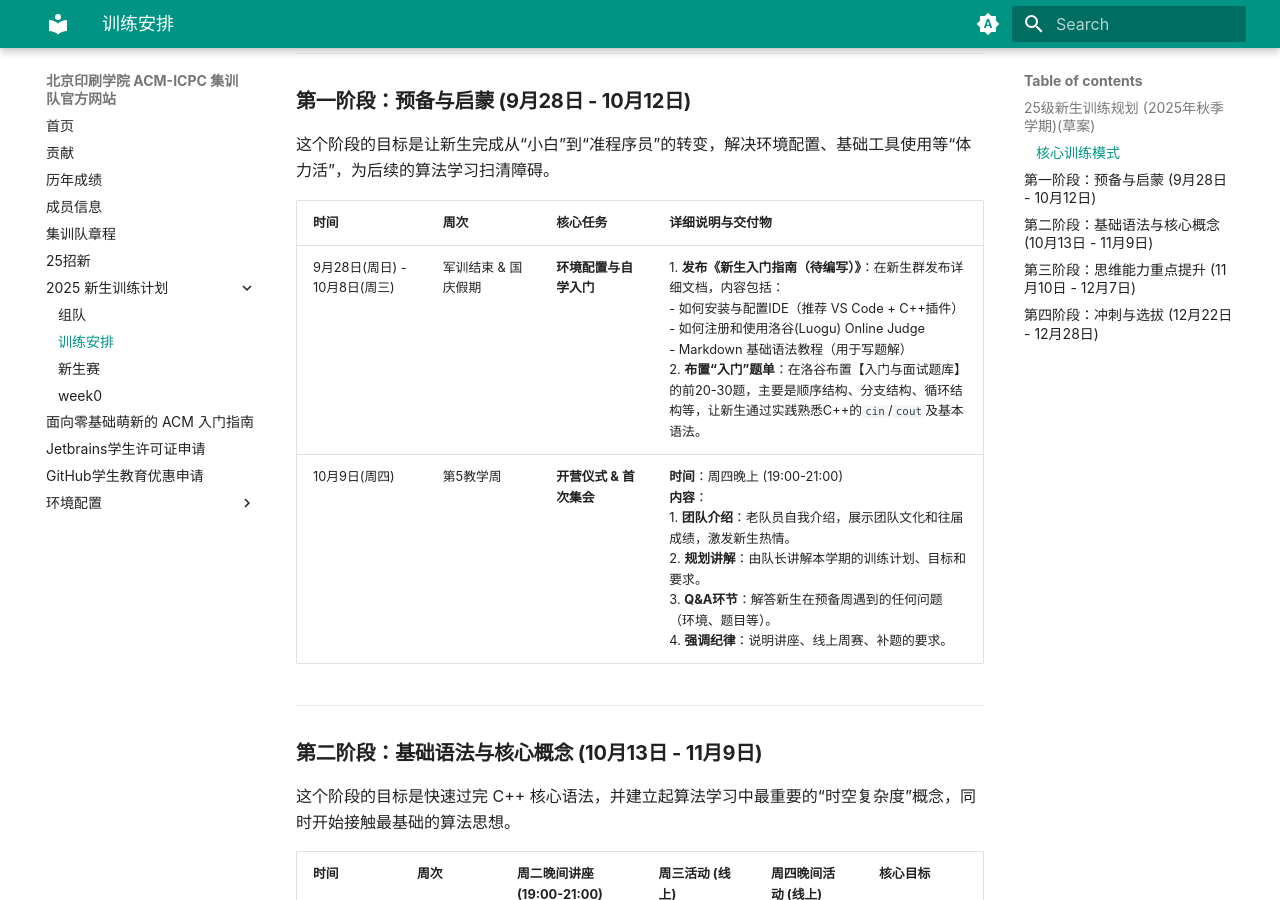
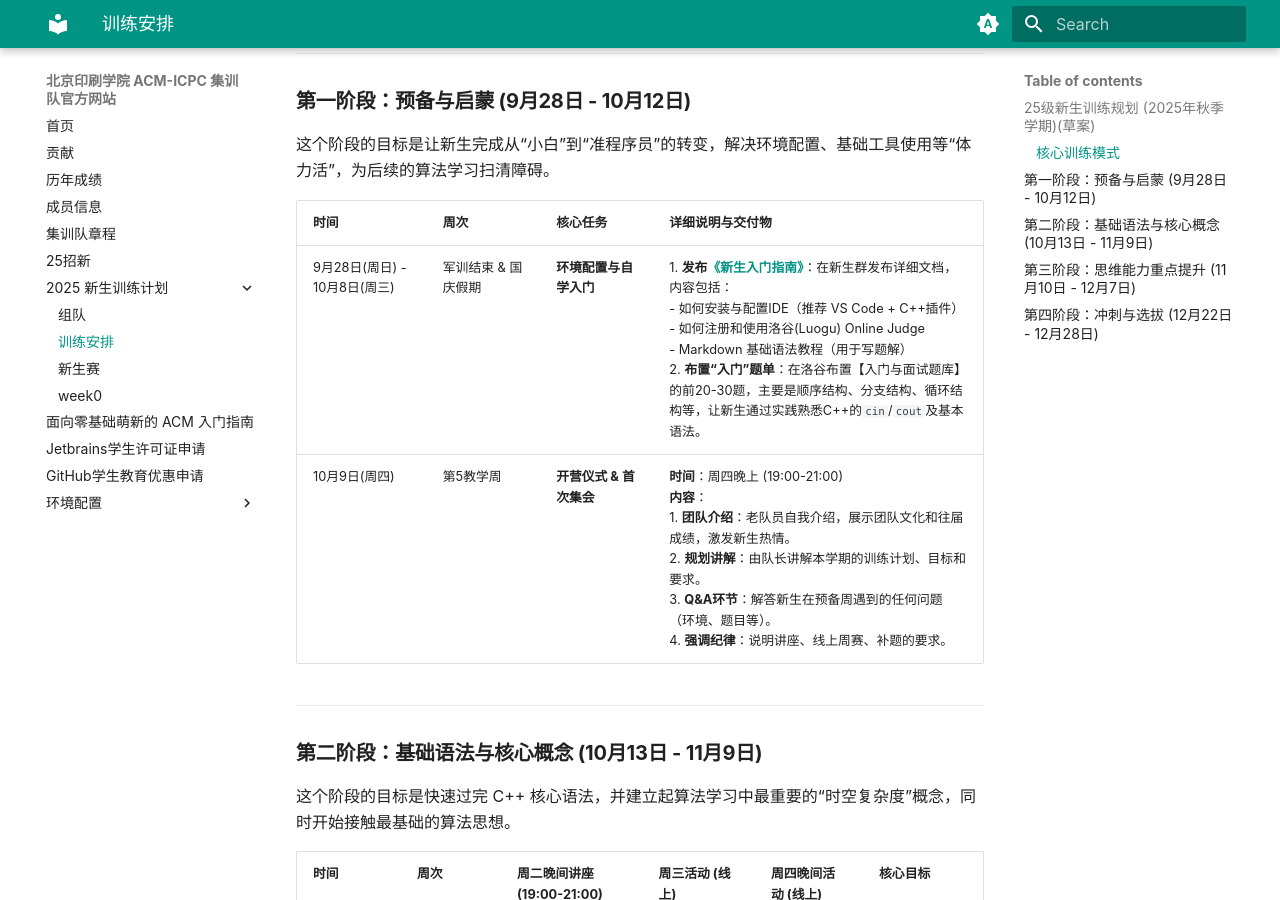
Before and after one commit to bigcicpc/BIGC_ACM_OFFICIAL_SITE, an MkDocs documentation site: the page built from docs/2025 新生训练计划/training.md, in a window 1280 px wide and 900 px high, scrolled down 474 px. Built offline with MkDocs 1.6.1 and Material for MkDocs 9.7.7, drawn with Linux system fonts in a browser that asks for light colours.

Commit message:
docs: 更新新生入门指南链接

```diff
--- a/docs/2025 新生训练计划/training.md
+++ b/docs/2025 新生训练计划/training.md
@@ -17,7 +17,7 @@
 
 | **时间** | **周次** | **核心任务** | **详细说明与交付物** |
 | :--- | :--- | :--- | :--- |
-| 9月28日(周日) - 10月8日(周三) | 军训结束 & 国庆假期 | **环境配置与自学入门** | 1.  **发布《新生入门指南（待编写）》**：在新生群发布详细文档，内容包括：<br>    -   如何安装与配置IDE（推荐 VS Code + C++插件）<br>    -   如何注册和使用洛谷(Luogu) Online Judge<br>    -   Markdown 基础语法教程（用于写题解）<br> 2.  **布置“入门”题单**：在洛谷布置【入门与面试题库】的前20-30题，主要是顺序结构、分支结构、循环结构等，让新生通过实践熟悉C++的`cin`/`cout`及基本语法。 |
+| 9月28日(周日) - 10月8日(周三) | 军训结束 & 国庆假期 | **环境配置与自学入门** | 1.  **发布[《新生入门指南》](./week0.md)**：在新生群发布详细文档，内容包括：<br>    -   如何安装与配置IDE（推荐 VS Code + C++插件）<br>    -   如何注册和使用洛谷(Luogu) Online Judge<br>    -   Markdown 基础语法教程（用于写题解）<br> 2.  **布置“入门”题单**：在洛谷布置【入门与面试题库】的前20-30题，主要是顺序结构、分支结构、循环结构等，让新生通过实践熟悉C++的`cin`/`cout`及基本语法。 |
 | 10月9日(周四) | 第5教学周 | **开营仪式 & 首次集会** | **时间**：周四晚上 (19:00-21:00)<br>**内容**：<br>1.  **团队介绍**：老队员自我介绍，展示团队文化和往届成绩，激发新生热情。<br>2.  **规划讲解**：由队长讲解本学期的训练计划、目标和要求。<br>3.  **Q&A环节**：解答新生在预备周遇到的任何问题（环境、题目等）。<br>4.  **强调纪律**：说明讲座、线上周赛、补题的要求。 |
 
 ---
```
